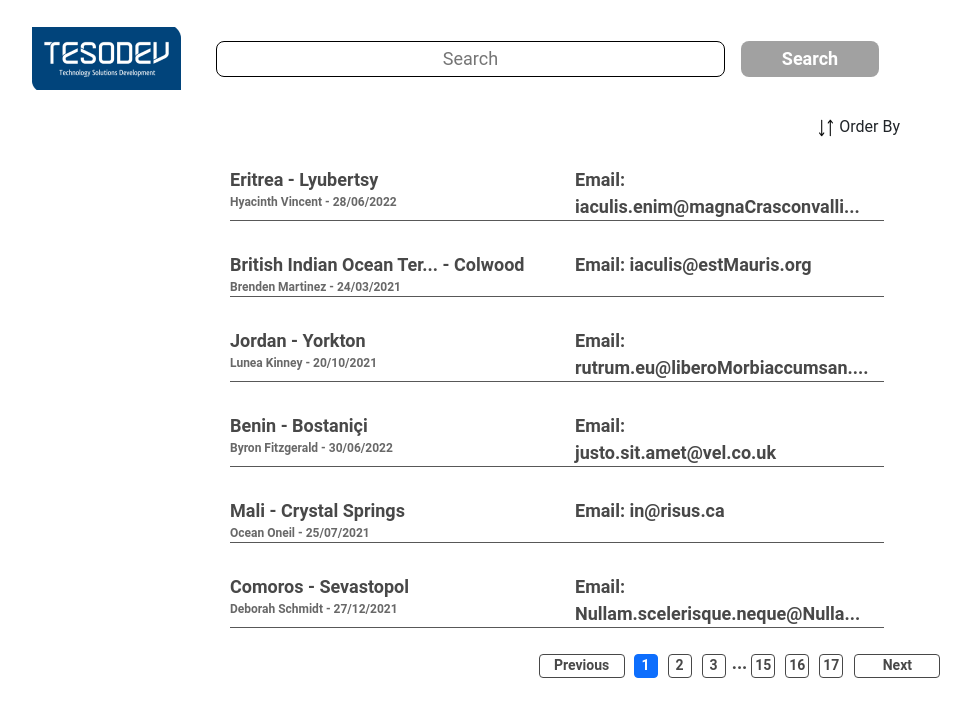
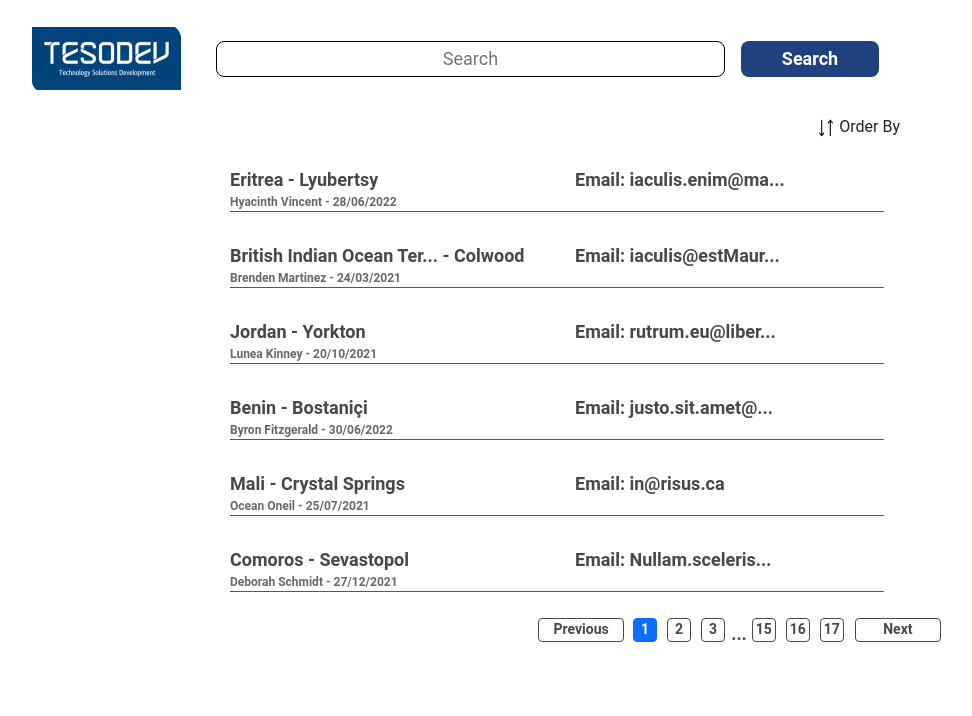
Before and after one commit to ulkermu/search-engine-app, a React (Create React App) app: page /showmore in a window 1280 px wide. Shown: the top 716 px of the page, without its empty margins (5-977 px from the left). Built offline with nearby package versions, Linux system fonts and the light colour scheme.

Commit message:
SearchBar button functionality

```diff
--- a/src/components/Home.jsx
+++ b/src/components/Home.jsx
@@ -8,9 +8,11 @@ import { Link } from "react-router-dom";
 const Home = () => {
   const { user } = useContext(UserContext);
   const { search } = useContext(UserContext);
+  const [hide, setHide] = useState(true)
+
   const [currentPage] = useState(1);
   const [userPerPage, setUserPerPage] = useState();
-  const [hide, setHide] = useState(true)
+
 
   useEffect(() => {
     if(search === "") {
@@ -57,14 +59,14 @@ export default Home;
 /*
 1- Attiklari dokumana bakiyorum, verdikleri json datayi local storage ya da cookie ye koyun demis state e koymusun, local storage yaparsin onu
 //2- Search sadece isim icin calisiyor, name surname demis dokumanda email de ararsa iyi olur
-//3- ana sayfada arama yapip show more dedikten sonra, /showmore a redirect oluyor ama ne aradigimi goremiyorum. yaptigim arama search barda gorunmeli
+3- ana sayfada arama yapip show more dedikten sonra, /showmore a redirect oluyor ama ne aradigimi goremiyorum. yaptigim arama search barda gorunmeli
 //4- Name asc / desc dogru calismiyor First name e gore alfabetik siralamsi lazim
 //5- Sayfalar arasi ileri geri navigate ettigimde state kayboluyor, search barda aradigim seyi goremiyorum
 6- Search bar bosken search e basamamam lazim, bak tasarimda error state i koymus eger bossa ve search etmeye calisiyorsa kirmizi olmali input
 //7- Order by kisminda bi problem var anlamadim, ust uste degistir, etkilemiyor listeyi.
 //8- Previous next butonlarinin sadece textlerine tiklaniyor, kenarlardaki bosluklara tiklanmiyor
-9- Search inputlari onChange inde degil de "search" butonuna basildiginda calismali arama, tasarim ona gore yapilmis
-10- "el" diye arama yaptim detay sayfasinda, sonuc yok ama 4 sayfa navigation gosteriyor 14. sayfaya gelip yaptim bu aramayi, ve yukardaki ekran goruntusundeki gibi sonuc dondu Ne olursa olsun elindeki json data uzerinde arama yapmali app, baska bir state e bagli olmamali
+//9- Search inputlari onChange inde degil de "search" butonuna basildiginda calismali arama, tasarim ona gore yapilmis
+//10- "el" diye arama yaptim detay sayfasinda, sonuc yok ama 4 sayfa navigation gosteriyor 14. sayfaya gelip yaptim bu aramayi, ve yukardaki ekran goruntusundeki gibi sonuc dondu Ne olursa olsun elindeki json data uzerinde arama yapmali app, baska bir state e bagli olmamali
 //11- Bu isimleri falan niye 3 nokta ile kestin? tasarimda boyle bir sey yok
 //12- Order by kisminda "name desc" 2. satira dusuyor
 //13- Ana sayfada sonuclar sadece arama yapildiginda gosterilmeli, yani basta sadece search bar ve button olacak
--- a/src/components/MoreList.jsx
+++ b/src/components/MoreList.jsx
@@ -1,9 +1,9 @@
-import { useContext, useState } from "react";
+import { useContext, useEffect, useState } from "react";
 import { UserContext } from "../context/UserContext";
 import User from "./User";
 import Pagination from "./Pagination";
 import tesodevSmallLogo from "../img/tesodev-small.png";
-import MoreSearchBar from "./MoreSearchBar";
+import SearchBar from "./SearchBar";
 import { Link } from "react-router-dom";
 import OrderBy from "./OrderBy";
 
@@ -34,6 +34,17 @@ const MoreList = () => {
     }).length / userPerPage
   );
 
+  const handlePage = () => {
+    if (search !== "" && pageCount === 1) {
+      setCurrentPage(1)
+    }
+  }
+
+  useEffect(() => {
+    handlePage();
+  })
+
+
   //* Pagination Number Select
   const handleSelect = (data) => {
     setCurrentPage(data.selected + 1);
@@ -46,7 +57,7 @@ const MoreList = () => {
           <img className="app-img" src={tesodevSmallLogo} alt="Company Logo" />
         </Link>
         <div className="app-more-search">
-          <MoreSearchBar handleSelect={handleSelect} />
+          <SearchBar handleSelect={handleSelect} />
         </div>
       </header>
       <main className="app-main">
@@ -61,7 +72,7 @@ const MoreList = () => {
             />
           </div>
           <div className="app-pagination">
-            <Pagination handleSelect={handleSelect} pageCount={pageCount} />
+            <Pagination handleSelect={handleSelect} pageCount={pageCount} handlePage={handlePage} />
           </div>
         </div>
       </main>
--- a/src/components/MoreSearchBar.jsx
+++ /dev/null
@@ -1,40 +0,0 @@
-import { useContext } from "react";
-import { UserContext } from "../context/UserContext";
-
-const MoreSearchBar = ({ handleSelect }) => {
-  const { search, setSearch } = useContext(UserContext);
-
-  const handleSubmit = (e) => {
-    e.preventDefault();
-    console.log(`Search , ${search}`);
-
-    if (search === "") {
-      setSearch({ required:true });
-    }
-  };
-
-  const handleChange = (e) => {
-    setSearch(e.target.value)
-  }
-
-  return (
-    <form className="search-more-bar">
-      <input
-        onChange={handleChange}
-        className="search-more-input"
-        placeholder="Search"
-      />
-      <button
-        disabled={!search}
-        onClick={handleSubmit}
-        type="submit"
-        value="Search"
-        className="search-button"
-      >
-        Search
-      </button>
-    </form>
-  );
-};
-
-export default MoreSearchBar;
--- a/src/components/Pagination.jsx
+++ b/src/components/Pagination.jsx
@@ -1,6 +1,6 @@
 import ReactPaginate from "react-paginate";
 
-const Pagination = ({ handleSelect, pageCount }) => {
+const Pagination = ({ handleSelect, pageCount, handlePage }) => {
 
   return (
     <div>
@@ -8,6 +8,7 @@ const Pagination = ({ handleSelect, pageCount }) => {
         previousLabel={"Previous"}
         nextLabel={"Next"}
         breakLabel={'...'}
+        breakClassName={"break"}
         pageCount={pageCount}
         marginPagesDisplayed={3}
         pageRangeDisplayed={3}
@@ -20,6 +21,7 @@ const Pagination = ({ handleSelect, pageCount }) => {
         nextClassName={"page-prev"}
         nextLinkClassName={"page-links"}
         activeClassName={"active"}
+        onPageActive={handlePage}
         />
     </div>
   );
--- a/src/components/SearchBar.jsx
+++ b/src/components/SearchBar.jsx
@@ -1,23 +1,47 @@
 import { useContext } from "react";
-import { Link } from "react-router-dom";
 import { UserContext } from "../context/UserContext";
 
+const MoreSearchBar = ({ handleSelect }) => {
+  const { search, setSearch } = useContext(UserContext);
 
-const SearchBar = () => {
+  const submitHandler = (e) => {
+    e.preventDefault();
+    setSearch(e.target['search'].value)
+    console.log('submitted');
+  }
 
-  const {setSearch} = useContext(UserContext)
+  const focusHandler = () => {
+    console.log('onFocus');
+  }
 
-    return (
-      <div className="search-bar">
-        <input
-          onChange={e => setSearch(e.target.value)}
-          className="search-input"
-          type="search"
-          placeholder="Search"
-        />
-        <Link to="/showmore"><button className="search-button">Search</button></Link>
-      </div>
-    );
-}
+  const changeHandler = (e) => {
+    console.log('onInput', e.target.value);
+  }
 
-export default SearchBar;
+  const clickHandler = (e) => {
+    //e.preventDefault();
+  }
+
+  return (
+    <form onSubmit={submitHandler} className="search-more-bar">
+      <input
+        className="search-more-input"
+        placeholder="Search"
+        name="search"
+        type="text"
+        onFocus={focusHandler}
+        onInput={(e) => changeHandler(e)}
+      />
+      <button
+        onClick={clickHandler}
+        type="submit"
+        name="searchBtn"
+        className="search-button"
+      >
+        Search
+      </button>
+    </form>
+  );
+};
+
+export default MoreSearchBar;
--- a/src/components/User.jsx
+++ b/src/components/User.jsx
@@ -39,7 +39,7 @@ const User = ({ indexOfFirstUser, indexOfLastUser }) => {
               </div>
               <div className="user-mail">{`Email: ${truncateMail(
                 user[2],
-                30
+                15
               )}`}</div>
             </div>
             <div className="line"></div>
--- a/src/context/UserContext.jsx
+++ b/src/context/UserContext.jsx
@@ -9,7 +9,7 @@ const UserContextProvider = (props) => {
   const [user, setUser] = useState(JSONDATA.data)
 
   const [users, dispatch] = useReducer(() => {
-      const users = localStorage.getItem("data");
+      const users = localStorage.getItem(JSONDATA.data);
       return users ? JSON.parse(users) : [];
     }
   );
--- a/src/index.css
+++ b/src/index.css
@@ -303,3 +303,14 @@ input:focus {
   background-color: #C4C4C4;
   color: #FFFFFF;
 }
+
+.break {
+  text-align: center;
+  display: flex;
+  align-items: flex-end;
+  padding-right: 1px;
+}
+
+.margin{
+  margin: 50px;
+}
```
